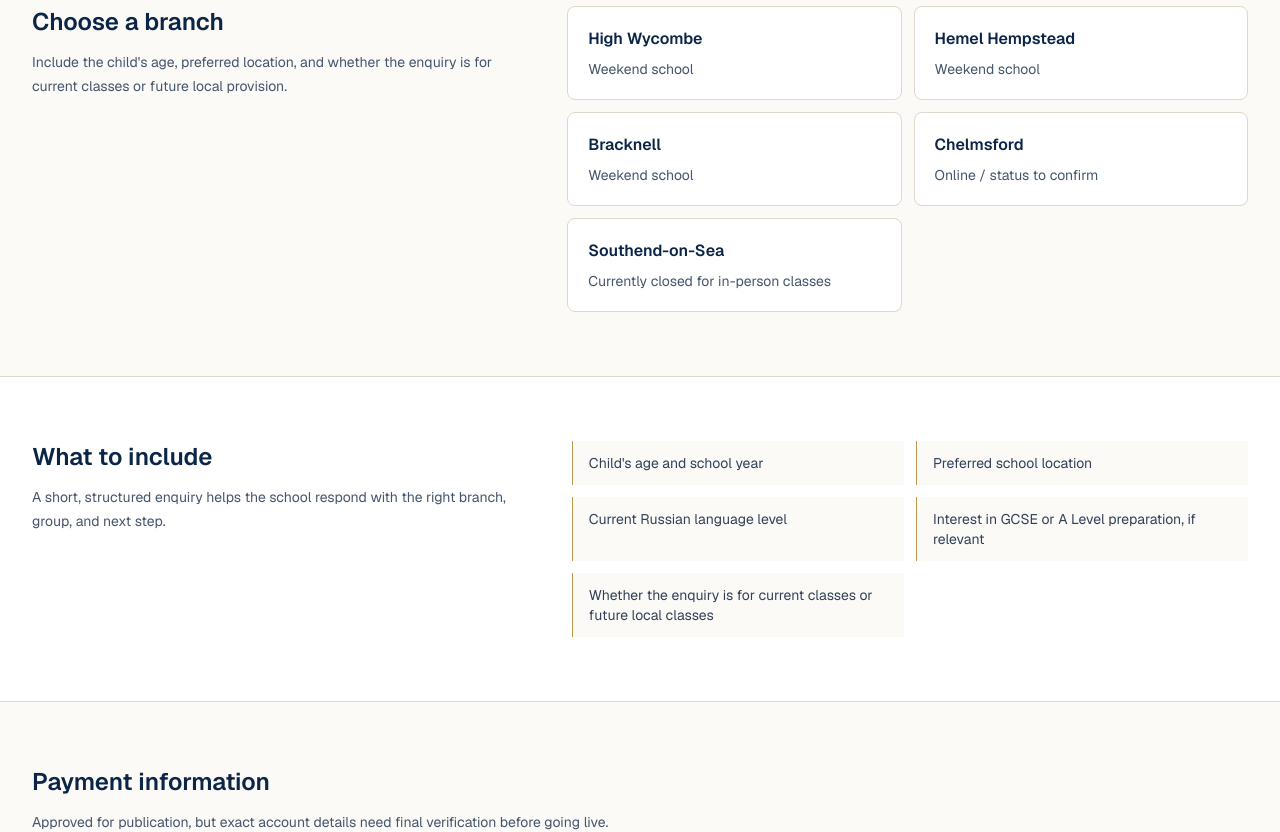
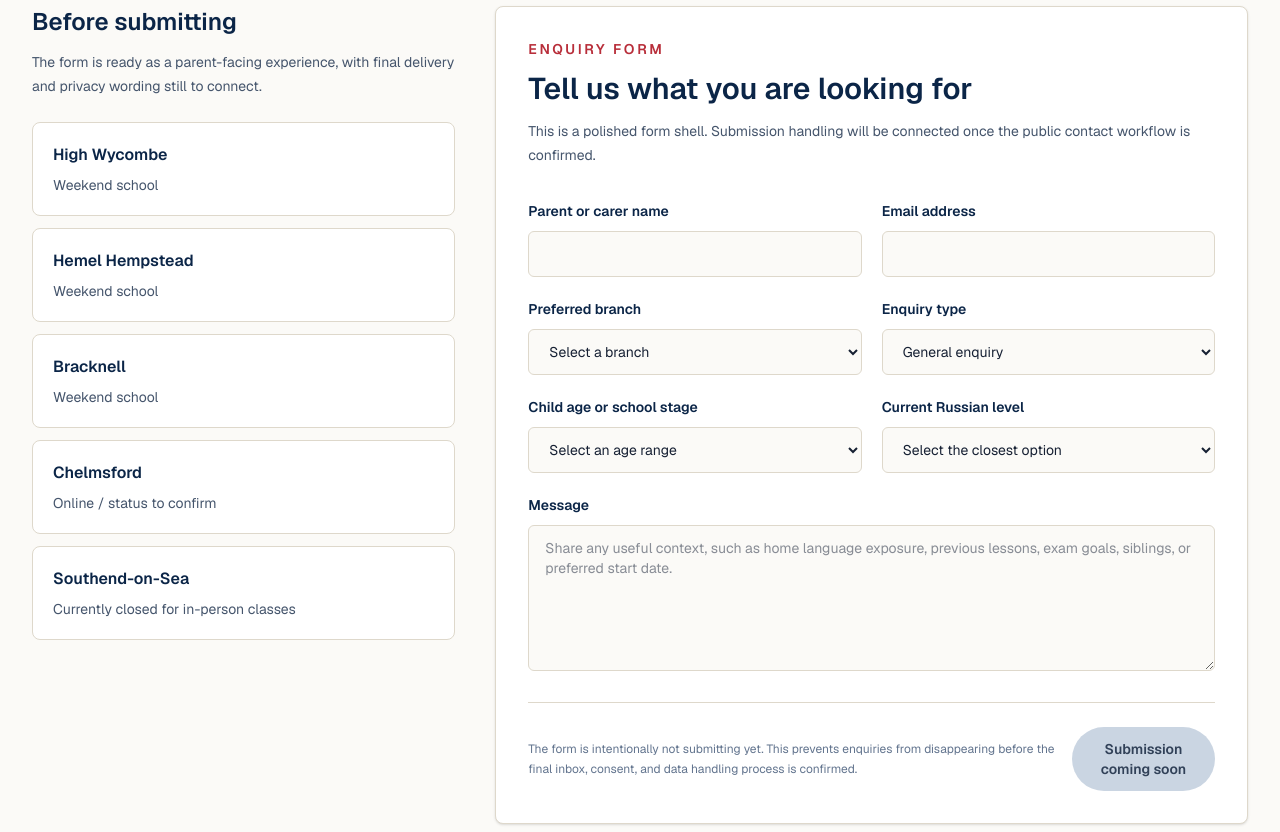
Before and after one commit to AntonV0/pushkins-russian-school, a Next.js app: page /contact in a window 1280 px wide. Shown: the part 560-1392 px from the top of the page. Built offline with nearby package versions, Linux system fonts and the light colour scheme.

Commit message:
feat(ui): add enquiry form experience

```diff
--- a/src/app/contact/page.tsx
+++ b/src/app/contact/page.tsx
@@ -1,5 +1,6 @@
 import type { Metadata } from "next";
 import Link from "next/link";
+import { EnquiryForm } from "@/components/site/enquiry-form";
 import { enquiryChecklist } from "@/data/admissions";
 import { contactDetails, paymentDetails } from "@/data/contact";
 import { schools } from "@/data/schools";
@@ -10,7 +11,20 @@ export const metadata: Metadata = {
     "Contact Pushkin's School to enquire about school locations, future classes, and registration interest.",
 };
 
-export default function ContactPage() {
+type ContactPageProps = {
+  searchParams?: Promise<{
+    school?: string;
+    intent?: string;
+  }>;
+};
+
+export default async function ContactPage({ searchParams }: ContactPageProps) {
+  const params = await searchParams;
+  const selectedSchool = schools.some((school) => school.slug === params?.school)
+    ? params?.school
+    : undefined;
+  const selectedIntent = params?.intent;
+
   return (
     <main>
       <section className="border-b border-border-soft bg-surface py-16 sm:py-20">
@@ -23,9 +37,9 @@ export default function ContactPage() {
               Enquire about a school place or future local classes
             </h1>
             <p className="mt-5 max-w-3xl text-lg leading-8 text-slate-600">
-              The public form will be added when the final contact workflow is
-              confirmed. For now, the site points families to the central email
-              and branch pages.
+              Use the structured form shell to prepare a clear enquiry, or email
+              the school directly while the final submission workflow is being
+              connected.
             </p>
           </div>
           <aside className="bg-surface-muted p-6 sm:p-8">
@@ -46,17 +60,16 @@ export default function ContactPage() {
       </section>
 
       <section className="bg-background py-14 sm:py-16">
-        <div className="mx-auto grid max-w-7xl gap-8 px-6 lg:grid-cols-[0.85fr_1.15fr] lg:px-8">
+        <div className="mx-auto grid max-w-7xl gap-10 px-6 lg:grid-cols-[0.72fr_1.28fr] lg:px-8">
           <div>
             <h2 className="text-2xl font-semibold text-brand-blue-strong">
-              Choose a branch
+              Before submitting
             </h2>
             <p className="mt-3 text-sm leading-6 text-slate-600">
-              Include the child&apos;s age, preferred location, and whether the
-              enquiry is for current classes or future local provision.
+              The form is ready as a parent-facing experience, with final
+              delivery and privacy wording still to connect.
             </p>
-          </div>
-          <div className="grid gap-3 sm:grid-cols-2">
+            <div className="mt-6 grid gap-3">
               {schools.map((school) => (
                 <Link
                   key={school.slug}
@@ -72,6 +85,12 @@ export default function ContactPage() {
                 </Link>
               ))}
             </div>
+          </div>
+
+          <EnquiryForm
+            selectedSchool={selectedSchool}
+            selectedIntent={selectedIntent}
+          />
         </div>
       </section>
 
@@ -100,14 +119,16 @@ export default function ContactPage() {
       </section>
 
       <section className="border-t border-border-soft bg-background py-14 sm:py-16">
-        <div className="mx-auto max-w-7xl px-6 lg:px-8">
+        <div className="mx-auto grid max-w-7xl gap-10 px-6 lg:grid-cols-[0.85fr_1.15fr] lg:px-8">
+          <div>
             <h2 className="text-2xl font-semibold text-brand-blue-strong">
               Payment information
             </h2>
-          <p className="mt-3 max-w-3xl text-sm leading-6 text-slate-600">
+            <p className="mt-3 text-sm leading-6 text-slate-600">
               {paymentDetails.bankDetailsStatus}
             </p>
-          <div className="mt-6 grid gap-3 sm:grid-cols-2 lg:grid-cols-3">
+          </div>
+          <div className="grid gap-3 sm:grid-cols-2">
             {paymentDetails.termFees.map((fee) => (
               <div
                 key={fee.label}
--- a/src/app/page.tsx
+++ b/src/app/page.tsx
@@ -31,7 +31,7 @@ export default function Home() {
                 Find your school
               </Link>
               <Link
-                href="/contact"
+                href="/contact#enquiry-form"
                 className="inline-flex items-center justify-center rounded-full border border-brand-blue/20 px-5 py-3 text-sm font-semibold text-brand-blue-strong transition hover:border-brand-red hover:text-brand-red focus:outline-none focus:ring-2 focus:ring-brand-red/30"
               >
                 {contactDetails.registrationCta}
--- /dev/null
+++ b/src/components/site/enquiry-form.tsx
@@ -0,0 +1,193 @@
+import {
+  childAgeOptions,
+  enquiryTypes,
+  russianLevelOptions,
+} from "@/data/admissions";
+import { schools } from "@/data/schools";
+
+type EnquiryFormProps = {
+  selectedSchool?: string;
+  selectedIntent?: string;
+};
+
+export function EnquiryForm({
+  selectedSchool,
+  selectedIntent,
+}: EnquiryFormProps) {
+  return (
+    <form
+      id="enquiry-form"
+      className="rounded-lg border border-border-soft bg-surface p-6 shadow-sm sm:p-8"
+      aria-describedby="enquiry-form-status"
+    >
+      <div>
+        <p className="text-sm font-semibold uppercase tracking-[0.18em] text-brand-red">
+          Enquiry form
+        </p>
+        <h2 className="mt-3 text-3xl font-semibold text-brand-blue-strong">
+          Tell us what you are looking for
+        </h2>
+        <p
+          id="enquiry-form-status"
+          className="mt-3 text-sm leading-6 text-slate-600"
+        >
+          This is a polished form shell. Submission handling will be connected
+          once the public contact workflow is confirmed.
+        </p>
+      </div>
+
+      <div className="mt-8 grid gap-5 md:grid-cols-2">
+        <div>
+          <label
+            htmlFor="parent-name"
+            className="text-sm font-semibold text-brand-blue-strong"
+          >
+            Parent or carer name
+          </label>
+          <input
+            id="parent-name"
+            name="parentName"
+            type="text"
+            autoComplete="name"
+            className="mt-2 w-full rounded-md border border-border-soft bg-background px-4 py-3 text-sm text-foreground outline-none transition focus:border-brand-blue focus:ring-2 focus:ring-brand-blue/15"
+          />
+        </div>
+
+        <div>
+          <label
+            htmlFor="email"
+            className="text-sm font-semibold text-brand-blue-strong"
+          >
+            Email address
+          </label>
+          <input
+            id="email"
+            name="email"
+            type="email"
+            autoComplete="email"
+            className="mt-2 w-full rounded-md border border-border-soft bg-background px-4 py-3 text-sm text-foreground outline-none transition focus:border-brand-blue focus:ring-2 focus:ring-brand-blue/15"
+          />
+        </div>
+
+        <div>
+          <label
+            htmlFor="school"
+            className="text-sm font-semibold text-brand-blue-strong"
+          >
+            Preferred branch
+          </label>
+          <select
+            id="school"
+            name="school"
+            defaultValue={selectedSchool ?? ""}
+            className="mt-2 w-full rounded-md border border-border-soft bg-background px-4 py-3 text-sm text-foreground outline-none transition focus:border-brand-blue focus:ring-2 focus:ring-brand-blue/15"
+          >
+            <option value="">Select a branch</option>
+            {schools.map((school) => (
+              <option key={school.slug} value={school.slug}>
+                {school.name} - {school.statusLabel}
+              </option>
+            ))}
+          </select>
+        </div>
+
+        <div>
+          <label
+            htmlFor="enquiry-type"
+            className="text-sm font-semibold text-brand-blue-strong"
+          >
+            Enquiry type
+          </label>
+          <select
+            id="enquiry-type"
+            name="enquiryType"
+            defaultValue={selectedIntent ?? "general"}
+            className="mt-2 w-full rounded-md border border-border-soft bg-background px-4 py-3 text-sm text-foreground outline-none transition focus:border-brand-blue focus:ring-2 focus:ring-brand-blue/15"
+          >
+            {enquiryTypes.map((type) => (
+              <option key={type.value} value={type.value}>
+                {type.label}
+              </option>
+            ))}
+          </select>
+        </div>
+
+        <div>
+          <label
+            htmlFor="child-age"
+            className="text-sm font-semibold text-brand-blue-strong"
+          >
+            Child age or school stage
+          </label>
+          <select
+            id="child-age"
+            name="childAge"
+            defaultValue=""
+            className="mt-2 w-full rounded-md border border-border-soft bg-background px-4 py-3 text-sm text-foreground outline-none transition focus:border-brand-blue focus:ring-2 focus:ring-brand-blue/15"
+          >
+            <option value="">Select an age range</option>
+            {childAgeOptions.map((option) => (
+              <option key={option} value={option}>
+                {option}
+              </option>
+            ))}
+          </select>
+        </div>
+
+        <div>
+          <label
+            htmlFor="russian-level"
+            className="text-sm font-semibold text-brand-blue-strong"
+          >
+            Current Russian level
+          </label>
+          <select
+            id="russian-level"
+            name="russianLevel"
+            defaultValue=""
+            className="mt-2 w-full rounded-md border border-border-soft bg-background px-4 py-3 text-sm text-foreground outline-none transition focus:border-brand-blue focus:ring-2 focus:ring-brand-blue/15"
+          >
+            <option value="">Select the closest option</option>
+            {russianLevelOptions.map((option) => (
+              <option key={option} value={option}>
+                {option}
+              </option>
+            ))}
+          </select>
+        </div>
+      </div>
+
+      <div className="mt-5">
+        <label
+          htmlFor="message"
+          className="text-sm font-semibold text-brand-blue-strong"
+        >
+          Message
+        </label>
+        <textarea
+          id="message"
+          name="message"
+          rows={6}
+          placeholder="Share any useful context, such as home language exposure, previous lessons, exam goals, siblings, or preferred start date."
+          className="mt-2 w-full rounded-md border border-border-soft bg-background px-4 py-3 text-sm text-foreground outline-none transition focus:border-brand-blue focus:ring-2 focus:ring-brand-blue/15"
+        />
+      </div>
+
+      <div className="mt-6 flex flex-col gap-3 border-t border-border-soft pt-6 sm:flex-row sm:items-center sm:justify-between">
+        <p className="max-w-xl text-xs leading-5 text-slate-500">
+          The form is intentionally not submitting yet. This prevents enquiries
+          from disappearing before the final inbox, consent, and data handling
+          process is confirmed.
+        </p>
+        <button
+          type="button"
+          disabled
+          aria-disabled="true"
+          className="inline-flex cursor-not-allowed items-center justify-center rounded-full bg-slate-300 px-5 py-3 text-sm font-semibold text-slate-700"
+        >
+          Submission coming soon
+        </button>
+      </div>
+    </form>
+  );
+}
--- a/src/components/site/header.tsx
+++ b/src/components/site/header.tsx
@@ -33,7 +33,7 @@ export function Header() {
             </Link>
           ))}
           <Link
-            href="/contact"
+            href="/contact#enquiry-form"
             className="inline-flex items-center justify-center rounded-full bg-brand-red px-4 py-2 text-sm font-semibold text-white shadow-sm transition hover:bg-brand-blue-strong focus:outline-none focus:ring-2 focus:ring-brand-red/30"
           >
             Enquire
@@ -59,7 +59,7 @@ export function Header() {
                 </Link>
               ))}
               <Link
-                href="/contact"
+                href="/contact#enquiry-form"
                 className="mt-2 inline-flex items-center justify-center rounded-full bg-brand-red px-4 py-3 text-sm font-semibold text-white shadow-sm transition hover:bg-brand-blue-strong focus:outline-none focus:ring-2 focus:ring-brand-red/30"
               >
                 Enquire
--- a/src/data/admissions.ts
+++ b/src/data/admissions.ts
@@ -20,3 +20,62 @@ export const enquiryChecklist = [
   "Interest in GCSE or A Level preparation, if relevant",
   "Whether the enquiry is for current classes or future local classes",
 ];
+
+export const enquiryTypes = [
+  {
+    value: "current-classes",
+    label: "Current weekend classes",
+  },
+  {
+    value: "future-interest",
+    label: "Future local classes",
+  },
+  {
+    value: "exam-preparation",
+    label: "GCSE or A Level preparation",
+  },
+  {
+    value: "online-learning",
+    label: "Online learning options",
+  },
+  {
+    value: "general",
+    label: "General enquiry",
+  },
+];
+
+export const russianLevelOptions = [
+  "Beginner",
+  "Understands some Russian at home",
+  "Speaks conversational Russian",
+  "Reads and writes in Russian",
+  "Preparing for GCSE",
+  "Preparing for A Level",
+  "Not sure yet",
+];
+
+export const childAgeOptions = [
+  "Under 5",
+  "5-7",
+  "8-10",
+  "11-13",
+  "14-16",
+  "17+",
+];
+
+export function getSchoolEnquiryIntent(status: string) {
+  if (status === "closed" || status === "online" || status === "opening-soon") {
+    return "future-interest";
+  }
+
+  return "current-classes";
+}
+
+export function getSchoolEnquiryHref(school: { slug: string; status: string }) {
+  const params = new URLSearchParams({
+    school: school.slug,
+    intent: getSchoolEnquiryIntent(school.status),
+  });
+
+  return `/contact?${params.toString()}#enquiry-form`;
+}
--- a/src/data/contact.ts
+++ b/src/data/contact.ts
@@ -3,7 +3,7 @@ export const contactDetails = {
   email: "info@pushkinsrussianschool.co.uk",
   phoneLabel: "Enquiries by email",
   enquiryFormNote:
-    "A dedicated enquiry form will be added once the public contact workflow is confirmed.",
+    "The form is prepared for families, with final submission handling still to connect.",
   registrationCta: "Register interest",
 };
 
```
Also changed, not shown: src/app/schools/[slug]/page.tsx (+5 -5 lines). Lines whose indentation alone changed are shown as unchanged.
